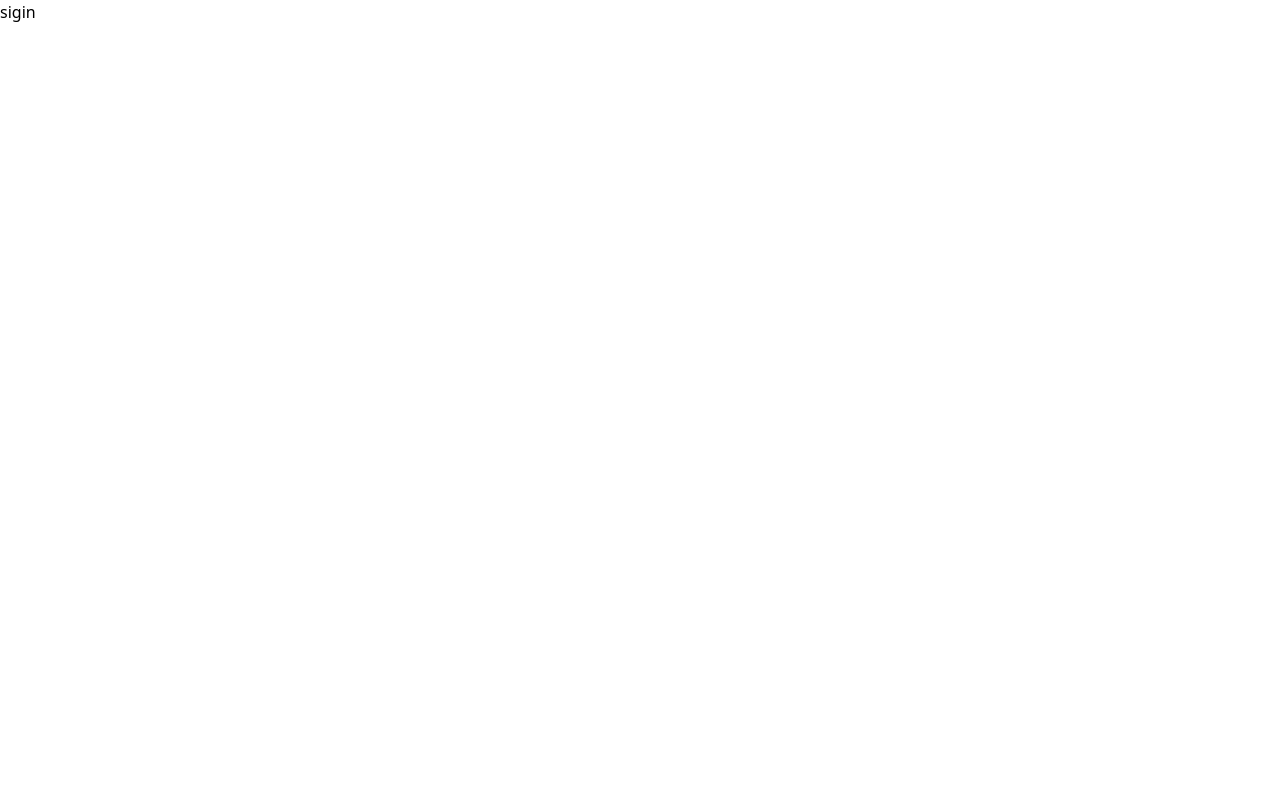
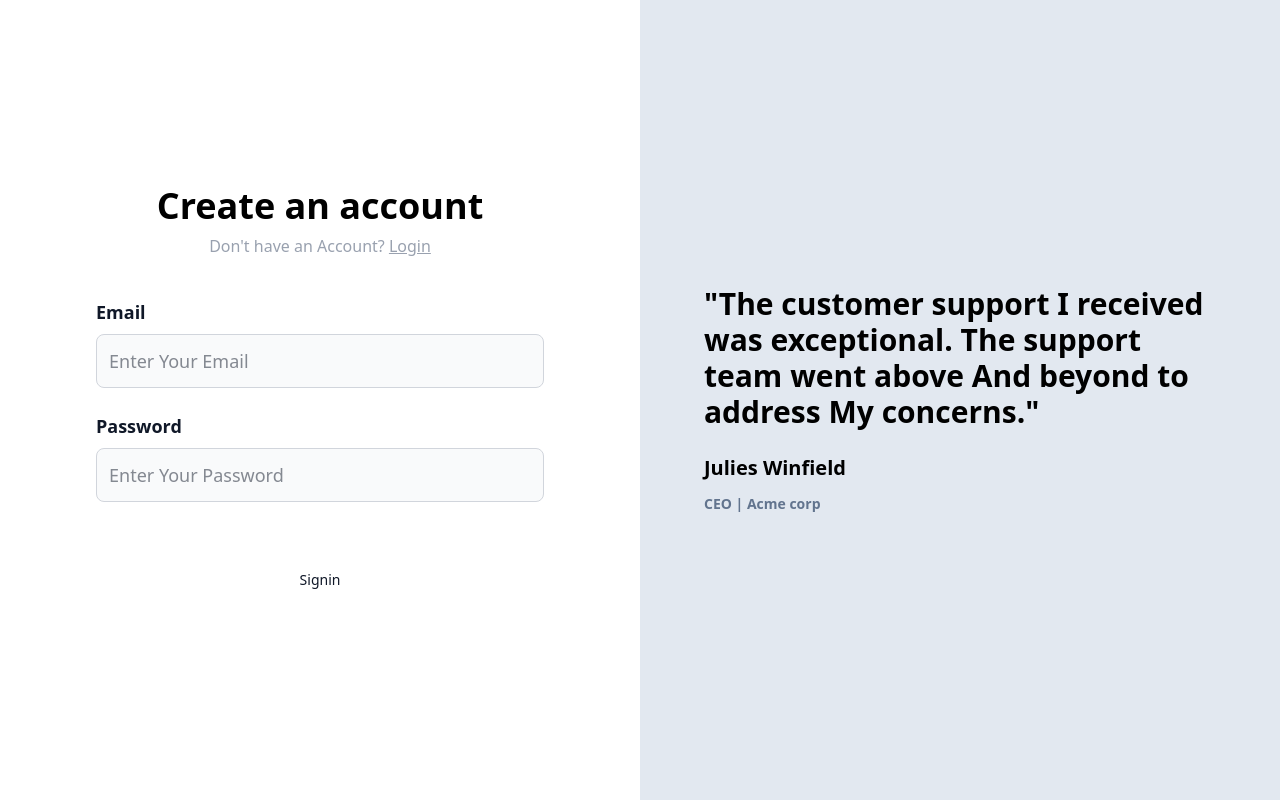
Before and after one commit to VarshithSoma/fluffy-octo-invention, a React (Vite) app in the folder frontend/: page /signin in a window 1280 px wide. Built offline with nearby package versions, Linux system fonts and the light colour scheme.

Commit message:
chore: add Auth components

```diff
--- a/frontend/src/components/Auth.tsx
+++ b/frontend/src/components/Auth.tsx
@@ -1,6 +1,6 @@
 import { Link } from "react-router-dom";
 import { useState, type ChangeEvent } from "react";
-import { type SignupType } from "@varshithsoma/common-app";
+import type { SignupType } from "@varshithsoma/common-app";
 export const Auth = ({ type }: { type: "signin" | "signup" }) => {
   const [postInputs, setPostInputs] = useState<SignupType>({
     name: "",
@@ -11,13 +11,18 @@ export const Auth = ({ type }: { type: "signin" | "signup" }) => {
     <div className="h-screen flex justify-center items-center flex-col">
       <div className="text-4xl font-extrabold mb-2">Create an account</div>
       <div className="mb-10 text-gray-400">
-        Already have an Account?{" "}
-        <Link to="/signin" className="underline ">
-          Login
+        {type === "signup"
+          ? "Already have an Account? "
+          : "Don't have an Account? "}
+        <Link
+          to={type === "signin" ? "/signup" : "/signin"}
+          className="underline "
+        >
+          {type === "signin" ? "Login" : "Signup"}
         </Link>
       </div>
-
       <div className="w-full max-w-md">
+        {type === "signup" ? (
           <LabelInput
             label="Username"
             placeholder="Enter Your Username"
@@ -29,6 +34,7 @@ export const Auth = ({ type }: { type: "signin" | "signup" }) => {
             }}
             type="text"
           />
+        ) : null}
         <LabelInput
           label="Email"
           placeholder="Enter Your Email"
@@ -51,11 +57,13 @@ export const Auth = ({ type }: { type: "signin" | "signup" }) => {
           }}
           type="password"
         />
-      </div>
         <button
           type="button"
-        class="text-gray-900 bg-white border border-gray-300 focus:outline-none hover:bg-gray-100 focus:ring-4 focus:ring-gray-100 font-medium rounded-lg text-sm px-5 py-2.5 me-2 mb-2 dark:bg-gray-800 dark:text-white dark:border-gray-600 dark:hover:bg-gray-700 dark:hover:border-gray-600 dark:focus:ring-gray-700"
-      ></button>
+          className="mt-7  w-full text-gray-900  font-medium rounded-lg text-sm px-5 py-4 me-2 mb-2 dark:bg-gray-800 dark:text-white dark:border-gray-600 "
+        >
+          {type == "signin" ? "Signin" : "Signup"}
+        </button>
+      </div>
     </div>
   );
 };
--- a/frontend/src/pages/Signin.tsx
+++ b/frontend/src/pages/Signin.tsx
@@ -1,3 +1,16 @@
+import { Quote } from "../components/Quote";
+import { Auth } from "../components/Auth";
 export const Signin = () => {
-  return <div>sigin</div>;
+  return (
+    <div>
+      <div className="grid md:grid-cols-2">
+        <div>
+          <Auth type="signin"></Auth>
+        </div>
+        <div className="hidden md:block">
+          <Quote></Quote>
+        </div>
+      </div>
+    </div>
+  );
 };
```
Lines whose indentation alone changed are shown as unchanged.
